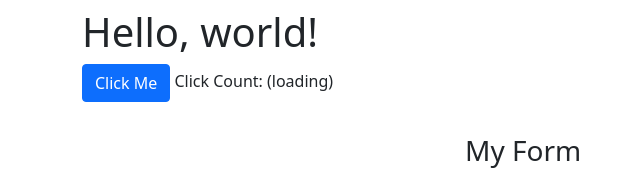
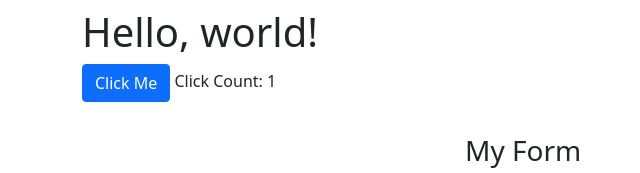
Before and after one commit to lsaysithideth/website-interactivity, a plain HTML site: page exercise.html in a window 1280 px wide. Shown: the part 196-369 px from the top of the page, 0-640 px from the left. Drawn offline with nearby package versions, Linux system fonts and the light colour scheme.

Commit message:
Update exercise.html

```diff
--- a/exercise.html
+++ b/exercise.html
@@ -181,12 +181,41 @@
       </footer>
     </div>
 
+    <!-- exercise: enable below message -->
+
     <!-- Bootstrap JS Bundle -->
     <script src="https://cdn.jsdelivr.net/npm/bootstrap@5.0.0-beta3/dist/js/bootstrap.bundle.min.js" integrity="sha384-JEW9xMcG8R+pH31jmWH6WWP0WintQrMb4s7ZOdauHnUtxwoG2vI5DkLtS3qm9Ekf" crossorigin="anonymous"></script>
     <script type="text/javascript">
 
         console.log("Thanks for the page visit!")
 
+
+        //
+        // excercise: add in BUTTON
+        //
+
+        var clickMeButton = document.getElementById("click-me")
+        //exrecise: overwrites html properties with text below
+        var clickCountSpan = document.getElementById("click-count")
+        var clickCount = 0
+
+        function handleClick() {
+            console.log("---------------------")
+            //EXERCISE: Clicking button shows up message below in CONSOLE, not on page
+            console.log("YOU CLICKED ME!")
+            clickCount += 1
+            console.log("CLICK COUNT:", clickCount)
+            clickCountSpan.textContent = clickCount
+        }
+
+        // exercise: Adding event listener below
+        clickMeButton.addEventListener("click", handleClick)
+
+        //example invocation of the function:
+        //exercise: trigger whenever click even happens"
+        handleClick()
+
+        //THE CONSOLE MAKES USE OF THE GLOBAL SCOPE OF THE CODE
     </script>
   </body>
 </html>
```
